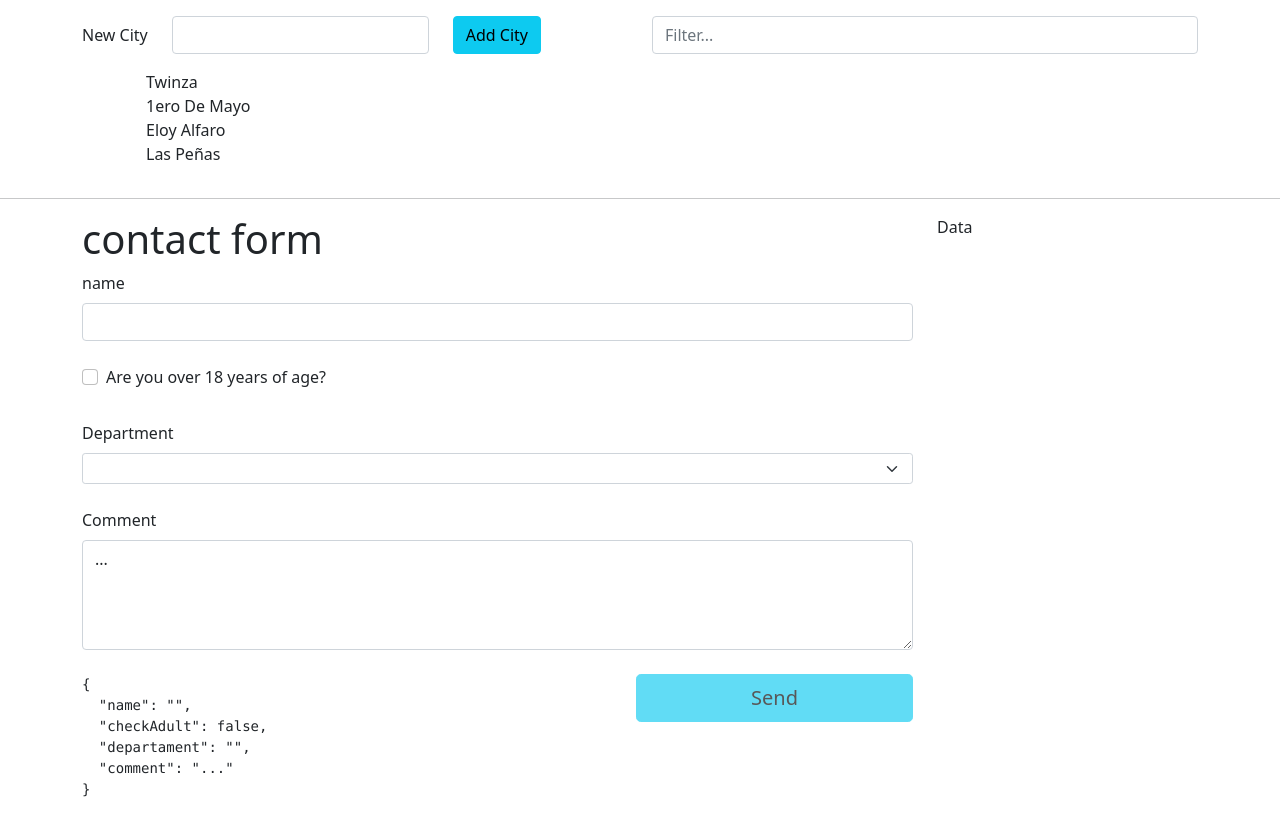
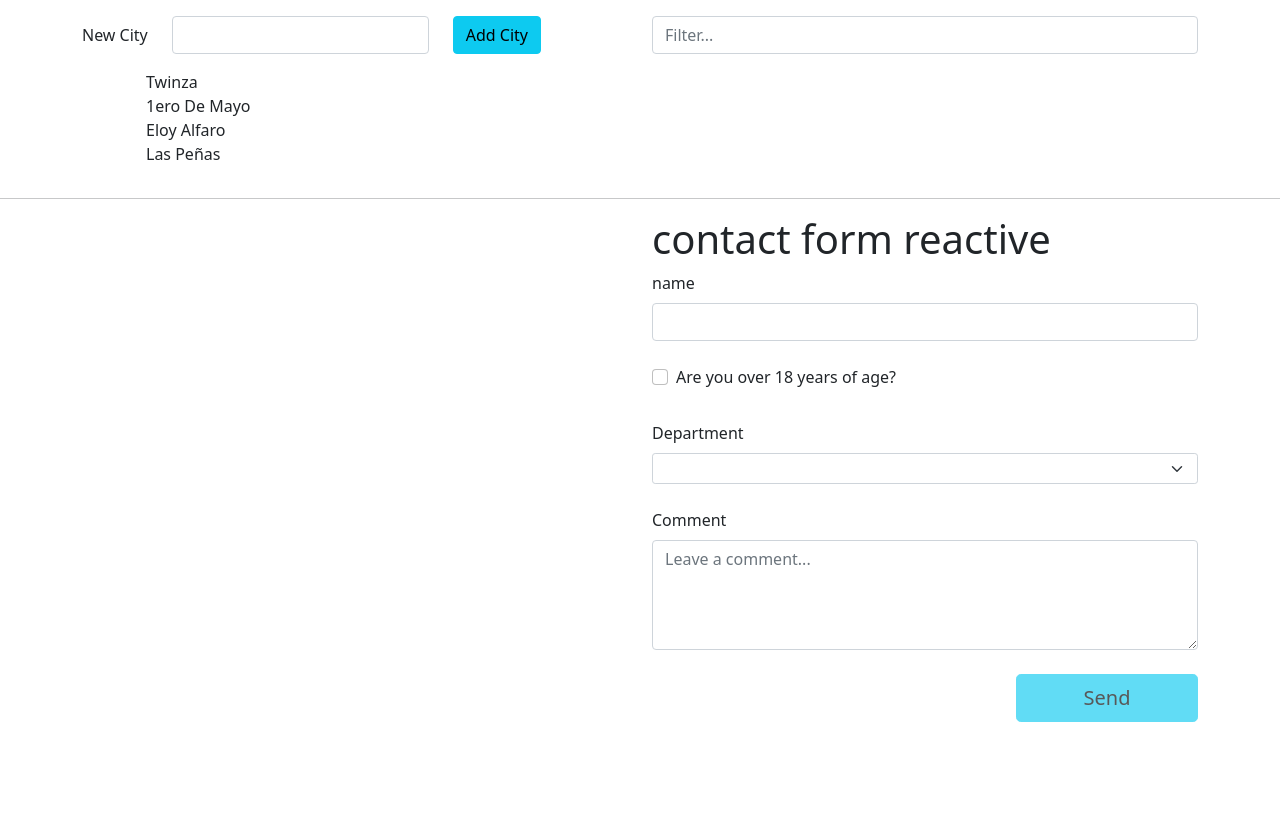
Before and after one commit to xBrayan/LearningAngular28Day, an Angular app: page / in a window 1280 px wide. Built offline with nearby package versions, Linux system fonts and the light colour scheme.

Commit message:
dia 14v2 - Formularios reactivos y validaciones

```diff
--- a/src/app/app.component.html
+++ b/src/app/app.component.html
@@ -26,9 +26,13 @@
 <hr>
 <div class="container">
     <div class="row">
-        <div class="col-md-9">
+        <div class="col-6">
+            <!--
             <app-contact></app-contact>
+            -->
         </div>
-        <div class="col-md-3">Data</div>
+        <div class="col-6">
+            <app-contact-reactive></app-contact-reactive>
+        </div>
     </div>
 </div>
--- /dev/null
+++ b/src/app/contact-reactive/contact-reactive.component.html
@@ -0,0 +1,35 @@
+<h1>contact form reactive</h1>
+<form 	(ngSubmit)="onSubmit()" [formGroup]="contactFormReactive" >
+    <div class="mb-4">
+        <label for="name" class="form-label" >name</label>
+        <input type="text" class="form-control" id="name" name="name" required formControlName="name">
+        <div *ngIf="contactFormReactive.get('name')?.touched && contactFormReactive.get('name')?.errors?.['required']" class="alert alert-danger">This filed is required.</div>
+        <div *ngIf="contactFormReactive.get('name')?.touched && contactFormReactive.get('name')?.errors?.['minlength']" class="alert alert-danger"> Name must be longer than {{contactFormReactive.get('name')?.errors?.['minlength']?.requiredLength}} character</div>
+        <!-- console.log(contactFormReactive.get('name')?.errors?.['minlength']?.requiredLength) -->
+    </div>
+
+    <div class="mb-4 form-check">
+        <label for="checkAdult" class="form-label">Are you over 18 years of age?</label>
+        <input type="checkbox" class="form-check-input" id="checkAdult" name="checkAdult" required formControlName="checkAdult">
+        <div *ngIf="contactFormReactive.get('checkAdult')?.touched && contactFormReactive.get('checkAdult')?.errors?.['required']" class="alert alert-danger">This filed is required.</div>
+    </div>
+
+    <div class="mb-4 ">
+        <label for="departament" class="form-label">Department</label>
+        <select name="departament" id="departament" class="form-select form-select-sm" formControlName="departament">
+            <option selected>Open this select menu</option>
+            <option value="marketing">Marketing</option>
+            <option value="sales">Sales</option>
+            <option value="other">Other</option>
+        </select>
+    </div>
+
+    <div class="mb-4">
+        <label for="comment" class="form-label">Comment</label>
+        <textarea name="comment" id="comment"  rows="4" class="form-control" placeholder="Leave a comment..." required formControlName="comment"></textarea>
+        <div *ngIf="contactFormReactive.get('comment')?.touched && contactFormReactive.get('comment')?.errors?.['required']" class="alert alert-danger">This filed is required.</div>
+    </div>
+    <div class="d-grid gap-2 col-4 float-end">
+        <button type="submit" class="btn btn-info btn-lg" [disabled]="contactFormReactive.invalid">Send</button>
+    </div>
+</form>
--- /dev/null
+++ b/src/app/contact-reactive/contact-reactive.component.ts
@@ -0,0 +1,46 @@
+import { Component, OnInit } from '@angular/core';
+import { FormBuilder, FormGroup, Validators } from '@angular/forms';
+
+@Component({
+  selector: 'app-contact-reactive',
+  templateUrl: './contact-reactive.component.html',
+  styleUrls: ['./contact-reactive.component.scss']
+})
+export class ContactReactiveComponent implements OnInit {
+
+  contactFormReactive !: FormGroup;
+
+
+  constructor(private readonly fb: FormBuilder) { }
+
+  ngOnInit(): void {
+    this.contactFormReactive = this.initForm();
+    //this.onPathValue();
+    //this.onSetValue();
+
+  }
+
+  onPathValue(): void{
+    this.contactFormReactive.patchValue({name:'Brayan'});
+  }
+
+  onSetValue(): void{
+    //this.contactFormReactive.setValue({comment:'Hola'});
+    //Este obliga a tener que setiar todos los valores
+  }
+
+  onSubmit() : void{
+    console.log('Form ->',this.contactFormReactive.value);
+  }
+
+  initForm(): FormGroup{
+    //declarar las propiedades que tiene nuestro formulario lo hacemos con el Form Builder
+    //Para usarlo debemos inicializarlo
+    return this.fb.group({
+      name:['', [Validators.required, Validators.minLength(3)]],
+      checkAdult:['', [Validators.required]],
+      departament:[''],
+      comment:['', [Validators.required]],
+    })
+  }
+}
```
Also changed, not shown: src/app/app.module.ts (+5 -2 lines), src/app/contact-reactive/contact-reactive.component.scss (added), 1 other file (tests, documents, lock files or other folders).
